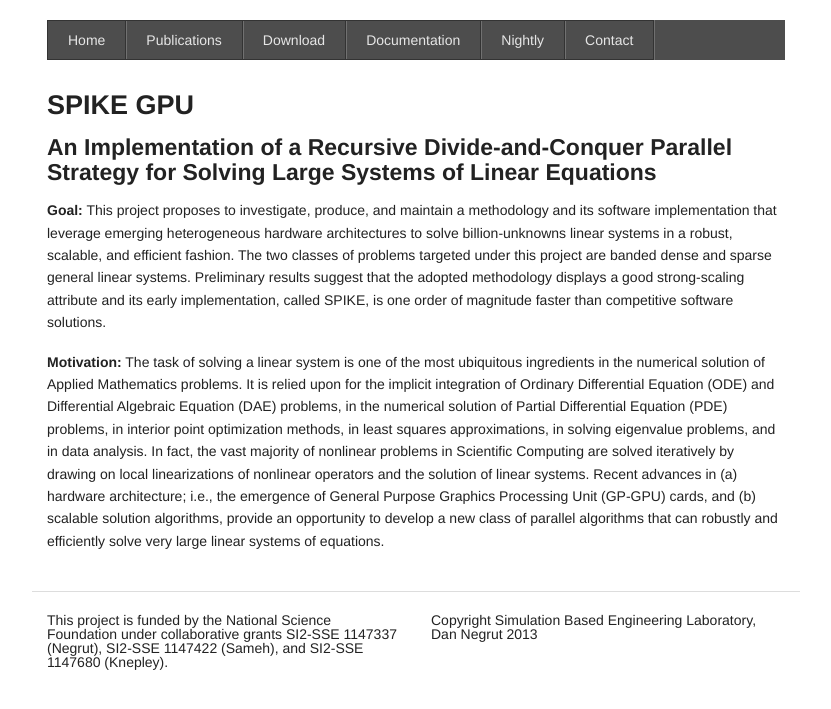
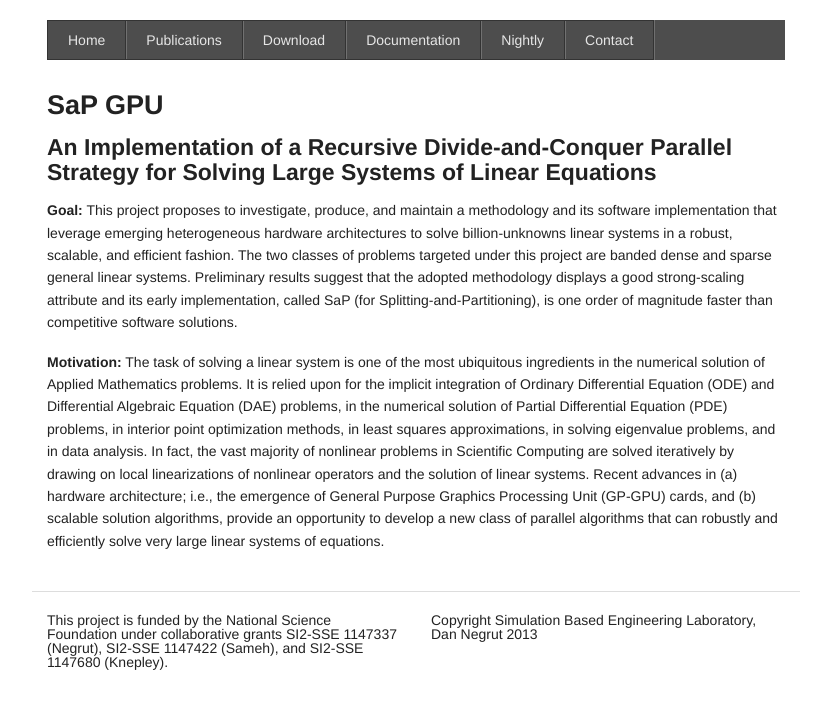
Before and after one commit to spikegpu/spikegpu.github.io, a Jekyll site: the page built from index.md, in a window 1280 px wide. Shown: the top 709 px of the page, without its empty margins (224-1055 px from the left). Built offline with Jekyll 4.4.1, drawn with Linux system fonts in a browser that asks for light colours.

Commit message:
Change from SPIKE to SaP

```diff
--- a/index.md
+++ b/index.md
@@ -1,17 +1,17 @@
 ---
 layout: default
-title: SPIKE GPU
+title: SaP GPU
 ---
 
-### SPIKE GPU
+### SaP GPU
 <h4> An Implementation of a Recursive Divide-and-Conquer Parallel Strategy for Solving Large Systems of Linear Equations</h4>
 
 **Goal:** This project proposes to investigate, produce, and maintain a methodology and its software
 implementation that leverage emerging heterogeneous hardware architectures to solve billion-unknowns
 linear systems in a robust, scalable, and efficient fashion. The two classes of problems targeted under this
 project are banded dense and sparse general linear systems. Preliminary results suggest that the adopted
-methodology displays a good strong-scaling attribute and its early implementation, called SPIKE, is one
-order of magnitude faster than competitive software solutions.
+methodology displays a good strong-scaling attribute and its early implementation, called SaP (for Splitting-and-Partitioning),
+is one order of magnitude faster than competitive software solutions.
 
 **Motivation:** The task of solving a linear system is one of the most ubiquitous ingredients in the
 numerical solution of Applied Mathematics problems. It is relied upon for the implicit integration of
```
